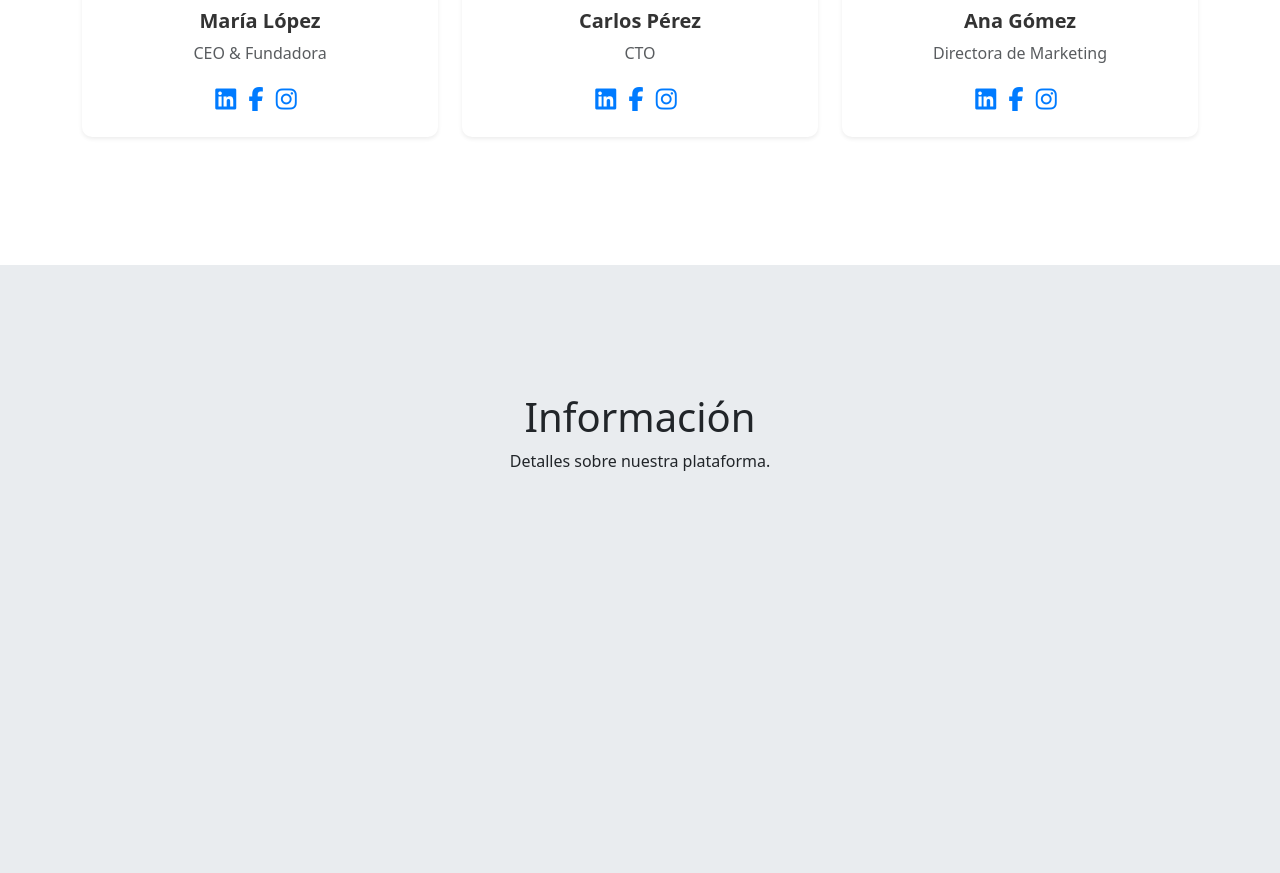
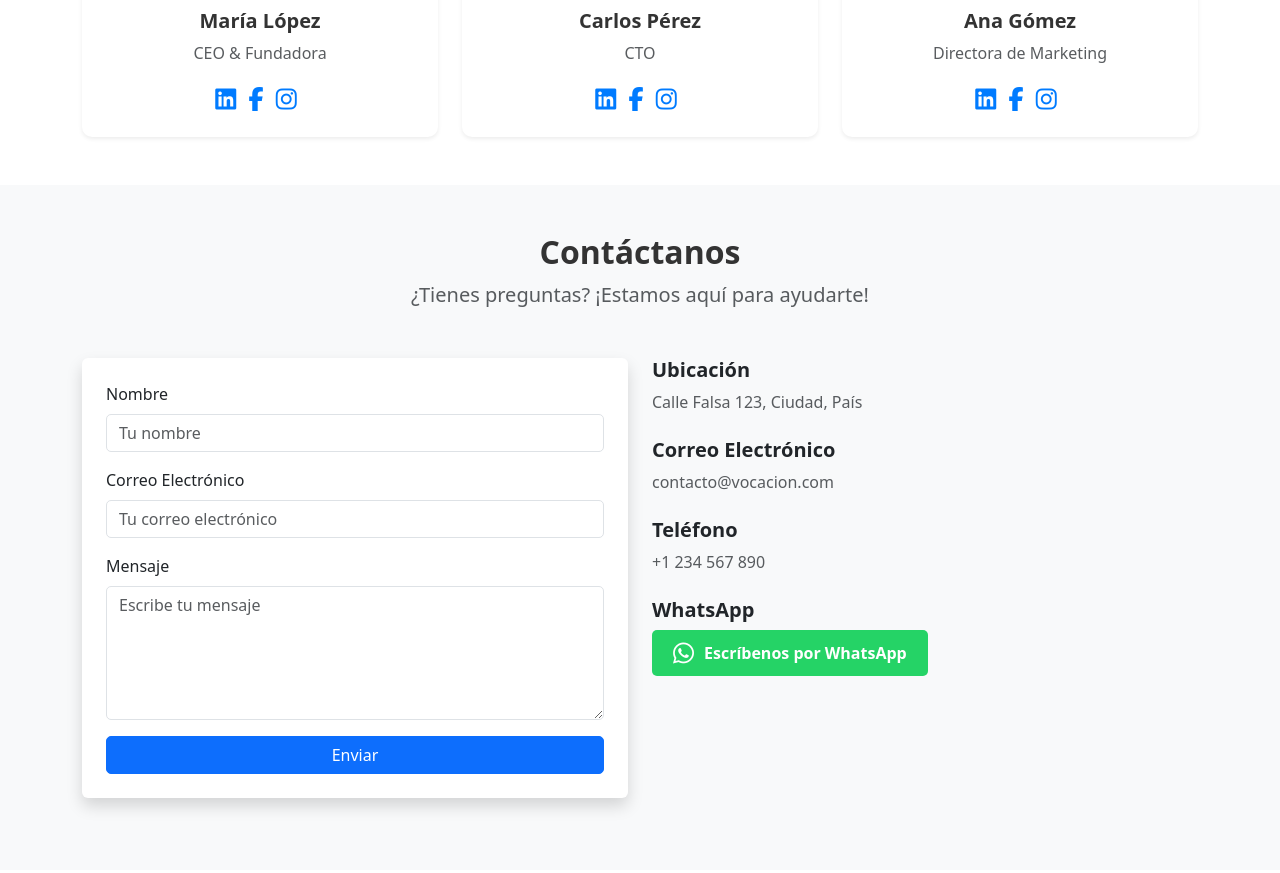
Before and after one commit to vocaciON/landing-page, a plain HTML site: page index.html in a window 1280 px wide. Shown: the part 1861-2734 px from the top of the page. Drawn offline with nearby package versions, Linux system fonts and the light colour scheme.

Commit message:
feat: implementar la seccion de contacto

```diff
--- a/css/style.css
+++ b/css/style.css
@@ -239,3 +239,58 @@
 .social-links a:hover {
     color: #0056b3;
 }
+
+
+/* Sección de contacto */
+#contacto {
+    padding: 80px 0;
+}
+
+#contact-form {
+    background: white;
+    border-radius: 10px;
+    transition: transform 0.3s ease, box-shadow 0.3s ease;
+}
+
+#contact-form:hover {
+    transform: translateY(-5px);
+    box-shadow: 0 10px 20px rgba(0, 0, 0, 0.15);
+}
+
+#contact-form .form-control {
+    border-radius: 5px;
+}
+
+#contact-form button {
+    border-radius: 5px;
+    transition: background-color 0.3s ease, transform 0.3s ease;
+}
+
+#contact-form button:hover {
+    background-color: #0056b3;
+    transform: scale(1.05);
+}
+/* Estilo del botón de WhatsApp */
+.btn-whatsapp {
+    display: inline-flex;
+    align-items: center;
+    justify-content: center;
+    background-color: #25D366; /* Verde de WhatsApp */
+    color: white;
+    padding: 10px 20px;
+    border-radius: 5px;
+    font-size: 1rem;
+    text-decoration: none;
+    font-weight: bold;
+    transition: background-color 0.3s ease, transform 0.3s ease;
+}
+
+.btn-whatsapp i {
+    margin-right: 10px;
+    font-size: 1.5rem;
+}
+
+.btn-whatsapp:hover {
+    background-color: #1DA851; /* Verde más oscuro */
+    transform: scale(1.05);
+}
--- a/index.html
+++ b/index.html
@@ -243,37 +243,61 @@
         </div>
     </section>
 
+    <!--SECCION DE CONTACTO-->
+
+    <section id="contacto" class="py-5 bg-light">
+        <div class="container">
+            <div class="text-center mb-5">
+                <h2 class="fw-bold" style="color: #333;">Contáctanos</h2>
+                <p class="text-muted fs-5">¿Tienes preguntas? ¡Estamos aquí para ayudarte!</p>
+            </div>
+            <div class="row">
+                <!-- Formulario -->
+                <div class="col-lg-6 mb-4 animate-on-scroll">
+                    <form id="contact-form" class="shadow p-4 rounded bg-white">
+                        <div class="mb-3">
+                            <label for="name" class="form-label">Nombre</label>
+                            <input type="text" id="name" class="form-control" placeholder="Tu nombre" required>
+                        </div>
+                        <div class="mb-3">
+                            <label for="email" class="form-label">Correo Electrónico</label>
+                            <input type="email" id="email" class="form-control" placeholder="Tu correo electrónico" required>
+                        </div>
+                        <div class="mb-3">
+                            <label for="message" class="form-label">Mensaje</label>
+                            <textarea id="message" rows="5" class="form-control" placeholder="Escribe tu mensaje" required></textarea>
+                        </div>
+                        <button type="submit" class="btn btn-primary w-100">Enviar</button>
+                    </form>
+                </div>
+                <!-- Información de contacto -->
+                <div class="col-lg-6 animate-on-scroll">
+                    <h5 class="fw-bold">Ubicación</h5>
+                    <p class="text-muted">Calle Falsa 123, Ciudad, País</p>
+                    <h5 class="fw-bold mt-4">Correo Electrónico</h5>
+                    <p class="text-muted">contacto@vocacion.com</p>
+                    <h5 class="fw-bold mt-4">Teléfono</h5>
+                    <p class="text-muted">+1 234 567 890</p>
+                    <!-- WhatsApp -->
+                    <h5 class="fw-bold mt-4">WhatsApp</h5>
+                    <a href="https://wa.me/1234567890" target="_blank" class="btn btn-whatsapp">
+                        <i class="fab fa-whatsapp"></i> Escríbenos por WhatsApp
+                    </a>
+                </div>
+            </div>
+        </div>
+    </section>
 
 
 
 
 
-    <main style="margin-top: 80px;">
 
-        <section id="informacion" style="height: 100vh; background-color: #e9ecef;">
-            <div class="container">
-                <h1 class="text-center mt-5">Información</h1>
-                <p class="text-center">Detalles sobre nuestra plataforma.</p>
-            </div>
-        </section>
-        <section id="testimonio" style="height: 100vh; background-color: #dee2e6;">
-            <div class="container">
-                <h1 class="text-center mt-5">Testimonios</h1>
-                <p class="text-center">Opiniones de nuestros usuarios.</p>
-            </div>
-        </section>
-        <section id="equipo" style="height: 100vh; background-color: #ced4da;">
-            <div class="container">
-                <h1 class="text-center mt-5">Equipo</h1>
-                <p class="text-center">Conoce a nuestro equipo de profesionales.</p>
-            </div>
-        </section>
-        <section id="contacto" style="height: 100vh; background-color: #adb5bd;">
-            <div class="container">
-                <h1 class="text-center mt-5">Contacto</h1>
-                <p class="text-center">Cómo comunicarse con nosotros.</p>
-            </div>
-        </section>
+
+
+
+
+
     </main>
 
     <!-- Botón "Ir Arriba" -->
--- a/js/main.js
+++ b/js/main.js
@@ -174,3 +174,14 @@ document.addEventListener("DOMContentLoaded", () => {
 
     window.addEventListener("scroll", handleScrollAnimation);
 });
+
+
+// Validación básica del formulario
+document.addEventListener("DOMContentLoaded", () => {
+    const form = document.getElementById("contact-form");
+    form.addEventListener("submit", (e) => {
+        e.preventDefault();
+        alert("Gracias por contactarnos. Te responderemos pronto.");
+        form.reset();
+    });
+});
```
